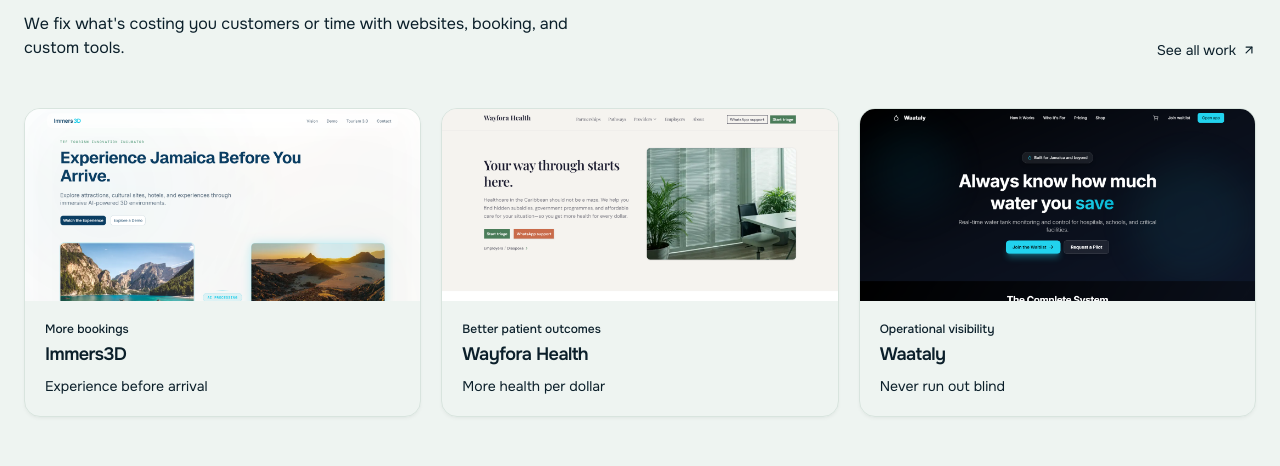
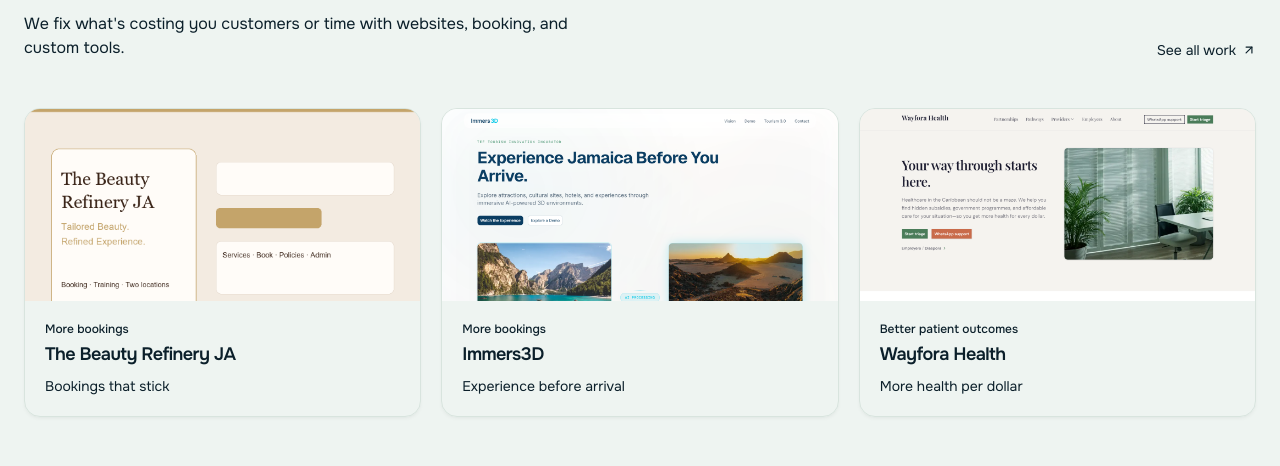
Before and after one commit to Dujaun-Paul/Buzprout, a React (Vite) app: page / in a window 1280 px wide. Shown: the part 2038-2504 px from the top of the page. Built offline with nearby package versions, Linux system fonts and the light colour scheme; no server answers.

Commit message:
Add The Beauty Refinery JA project details and client logo to data files. Updated case studies and projects to include comprehensive information about the client's challenges, solutions, and metrics, enhancing the overall project showcase.

```diff
--- a/src/data/about.ts
+++ b/src/data/about.ts
@@ -14,6 +14,7 @@
 } as const;
 
 export const CLIENT_LOGOS = [
+  { name: "The Beauty Refinery JA", href: "https://www.thebeautyrefineryja.com/" },
   { name: "Immers3D", href: "https://immers3-d.vercel.app/" },
   { name: "Wayfora", href: "https://wayfora-web.vercel.app/" },
   { name: "Waataly", href: "https://waataly.com" },
--- a/src/data/caseStudies.ts
+++ b/src/data/caseStudies.ts
@@ -18,6 +18,24 @@
 };
 
 export const CASE_STUDIES: CaseStudy[] = [
+  {
+    id: "beauty-refinery-ja",
+    client: "The Beauty Refinery JA",
+    industry: "Beauty",
+    location: "Jamaica",
+    problem:
+      "The booking flow looked finished, but appointments only lived in browser memory. Mock admin data reset on refresh, and the owner had no reliable way to manage services, staff, or retreat applications.",
+    solution:
+      "A multi-page public site with live booking, deposit policy at every step, retreat applications, and a privilege-based admin portal so staff manage catalog and appointments without touching code.",
+    metrics: [
+      { label: "Booking persistence", before: "Local state only", after: "Real appointments + refs" },
+      { label: "Admin catalog edits", before: "Lost on refresh", after: "Saved in live database" },
+      { label: "Team access control", before: "No staff governance", after: "Owner-managed privileges" },
+    ],
+    image: "/projects/thebeautyrefineryja.png",
+    url: "https://www.thebeautyrefineryja.com/",
+    projectTitle: "The Beauty Refinery JA",
+  },
   {
     id: "smart-xpress",
     client: "Smart Xpress Courier",
--- a/src/data/projects.ts
+++ b/src/data/projects.ts
@@ -11,6 +11,17 @@
 };
 
 export const PROJECTS: Project[] = [
+  {
+    title: "The Beauty Refinery JA",
+    category: "More bookings",
+    desc: "Website-only booking with deposit policy, two studio locations, and a staff dashboard the owner runs day to day.",
+    image: "/projects/thebeautyrefineryja.png",
+    url: "https://www.thebeautyrefineryja.com/",
+    tags: ["Beauty", "Online booking", "Admin portal", "Jamaica"],
+    impact: "Bookings that stick",
+    industryIds: ["beauty"],
+    metric: "Live booking + admin ops",
+  },
   {
     title: "Immers3D",
     category: "More bookings",
```
Also changed, not shown: public/projects/thebeautyrefineryja.png (added), 1 other file (tests, documents, lock files or other folders).
